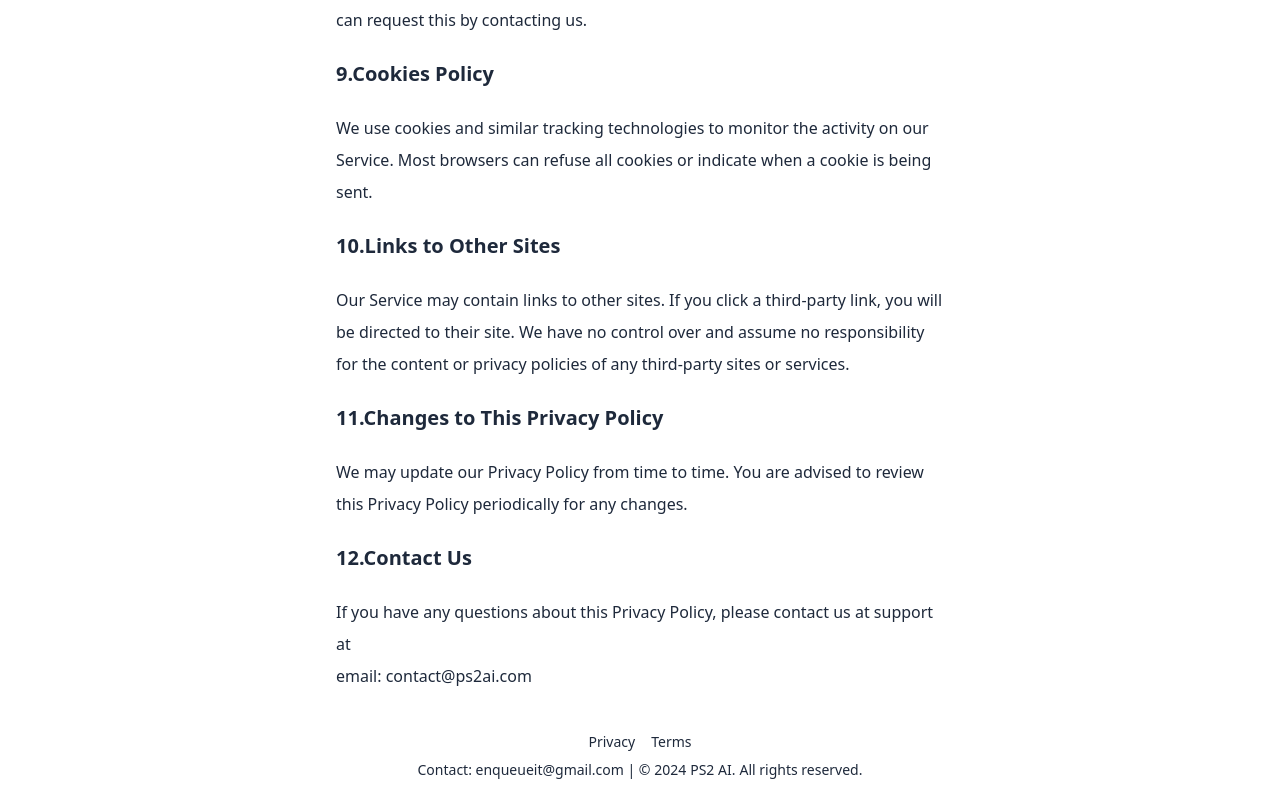
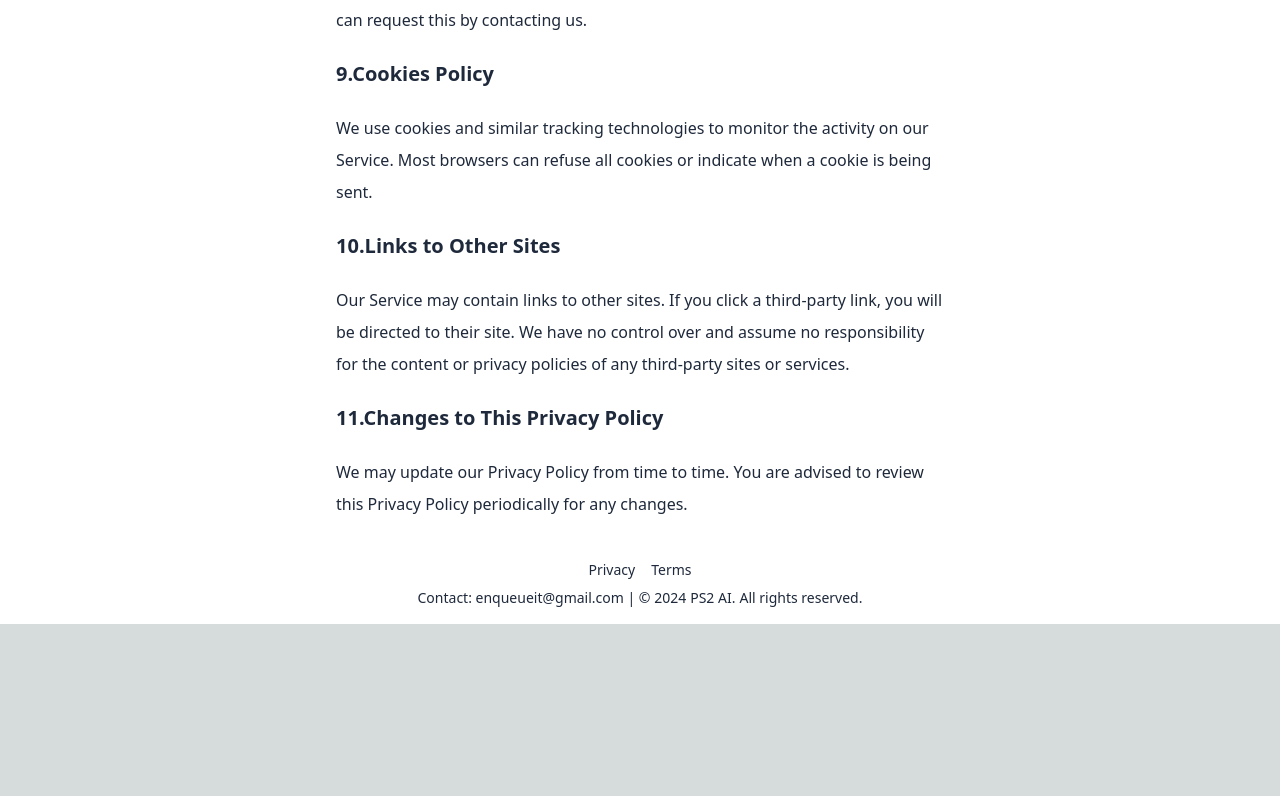
Before and after one commit to AICodeHunt/ps2-ai, a Next.js app: page /privacy-policy in a window 1280 px wide. Shown: the part 1768-2564 px from the top of the page. After the commit the page ends 2392 px from the top, so only its background shows below. Built offline with nearby package versions, Linux system fonts and the light colour scheme.

Commit message:
del contact

```diff
--- a/pages/privacy-policy.tsx
+++ b/pages/privacy-policy.tsx
@@ -126,14 +126,14 @@ export default function Home() {
                     We may update our Privacy Policy from time to time. You are advised to review this Privacy Policy
                     periodically for any changes.
                 </p>
-                <h3 className="text-xl font-semibold mt-6 mb-6">
+                {/*<h3 className="text-xl font-semibold mt-6 mb-6">
                     12.Contact Us
                 </h3>
                 <p>
                     If you have any questions about this Privacy Policy, please contact us at support at
                     <br/>
                     email: contact@ps2ai.com
-                </p>
+                </p>*/}
             </div>
             <Footer/>
         </main>
```
